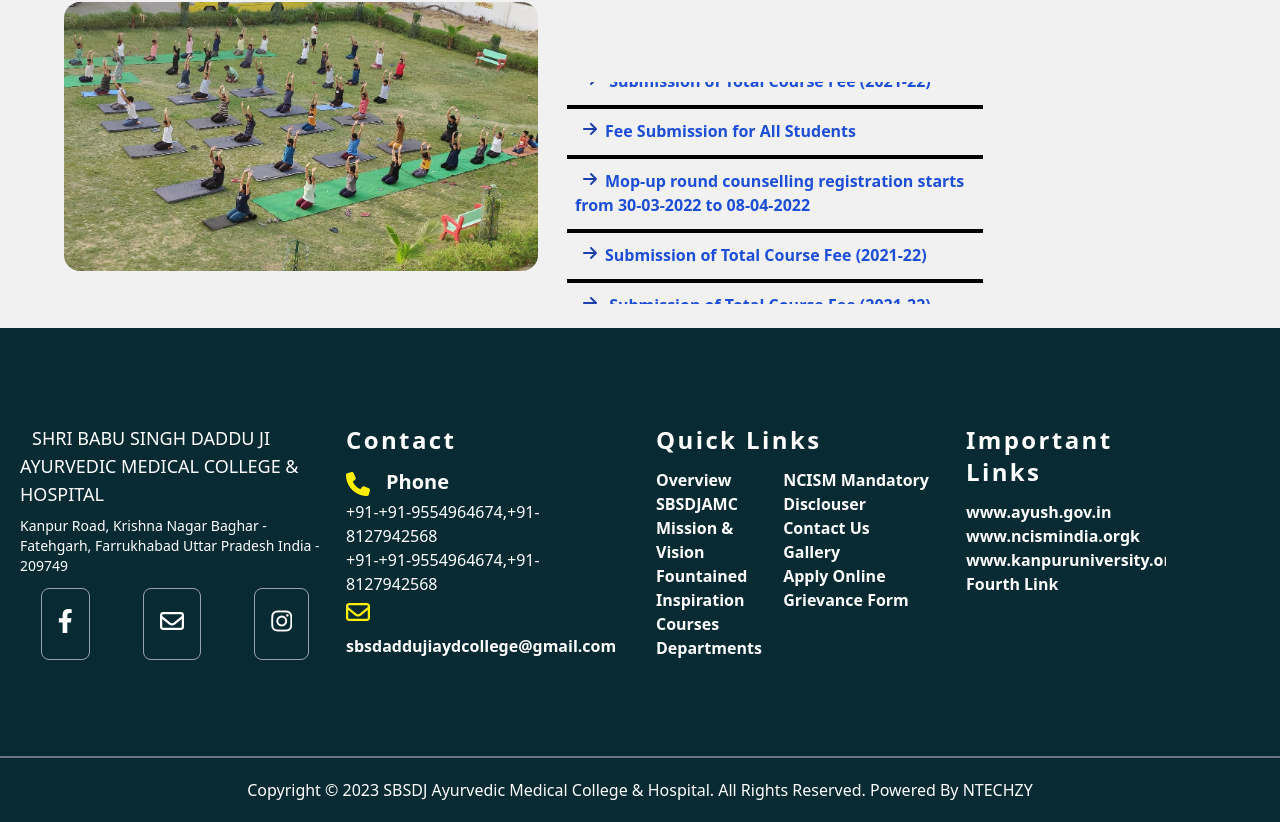
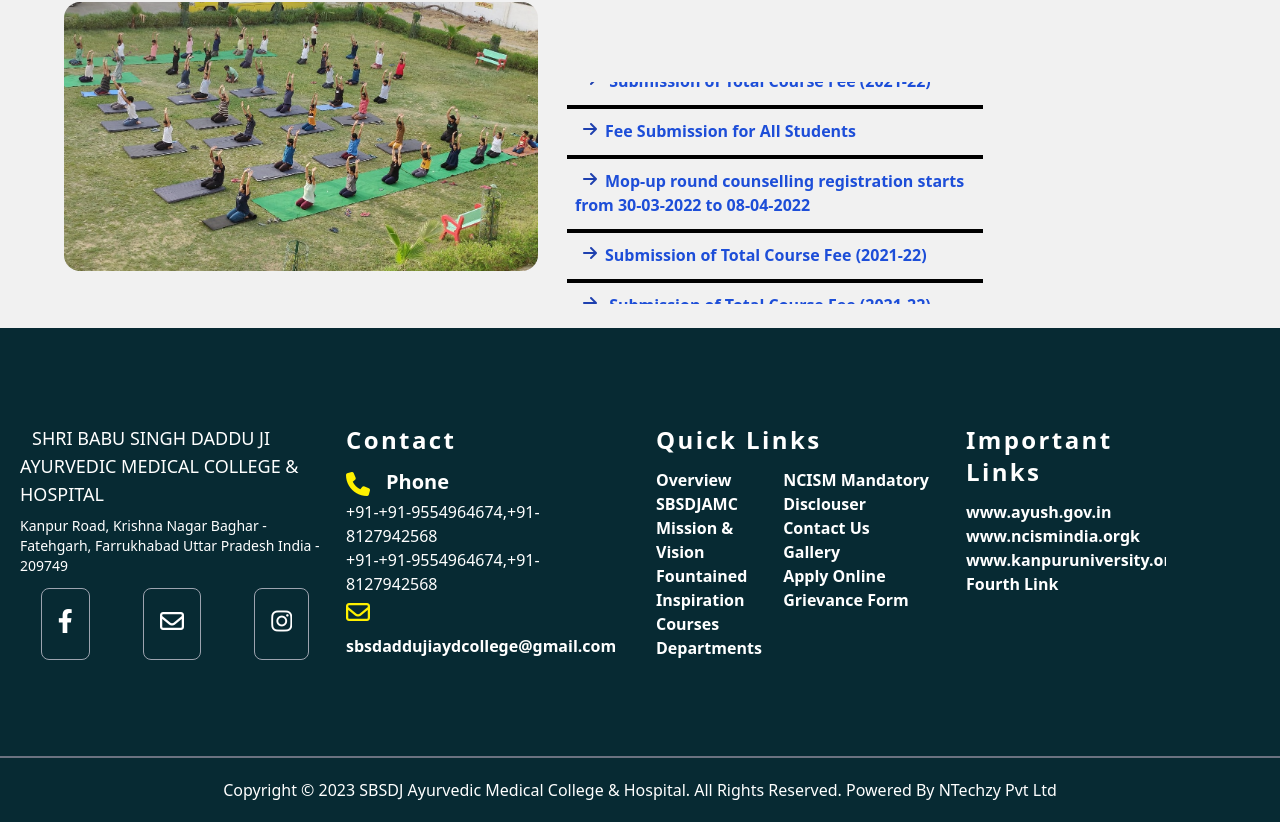
Before and after one commit to Divvu1103/school, a React (Create React App) app: page / in a window 1280 px wide. Shown: the part 2795-3617 px from the top of the page. Built offline with nearby package versions, Linux system fonts and the light colour scheme.

Commit message:
footer changes

```diff
--- a/src/components/Footer.jsx
+++ b/src/components/Footer.jsx
@@ -130,7 +130,8 @@ const Footer = () => {
         <p className="mx-auto text-white text-sm sm:text-base text-center py-5 ">
           {" "}
           Copyright © 2023 SBSDJ Ayurvedic Medical College & Hospital. All
-          Rights Reserved. Powered By NTECHZY
+          Rights Reserved. Powered By NTechzy Pvt Ltd
+
         </p>
       </div>
     </footer>
```
